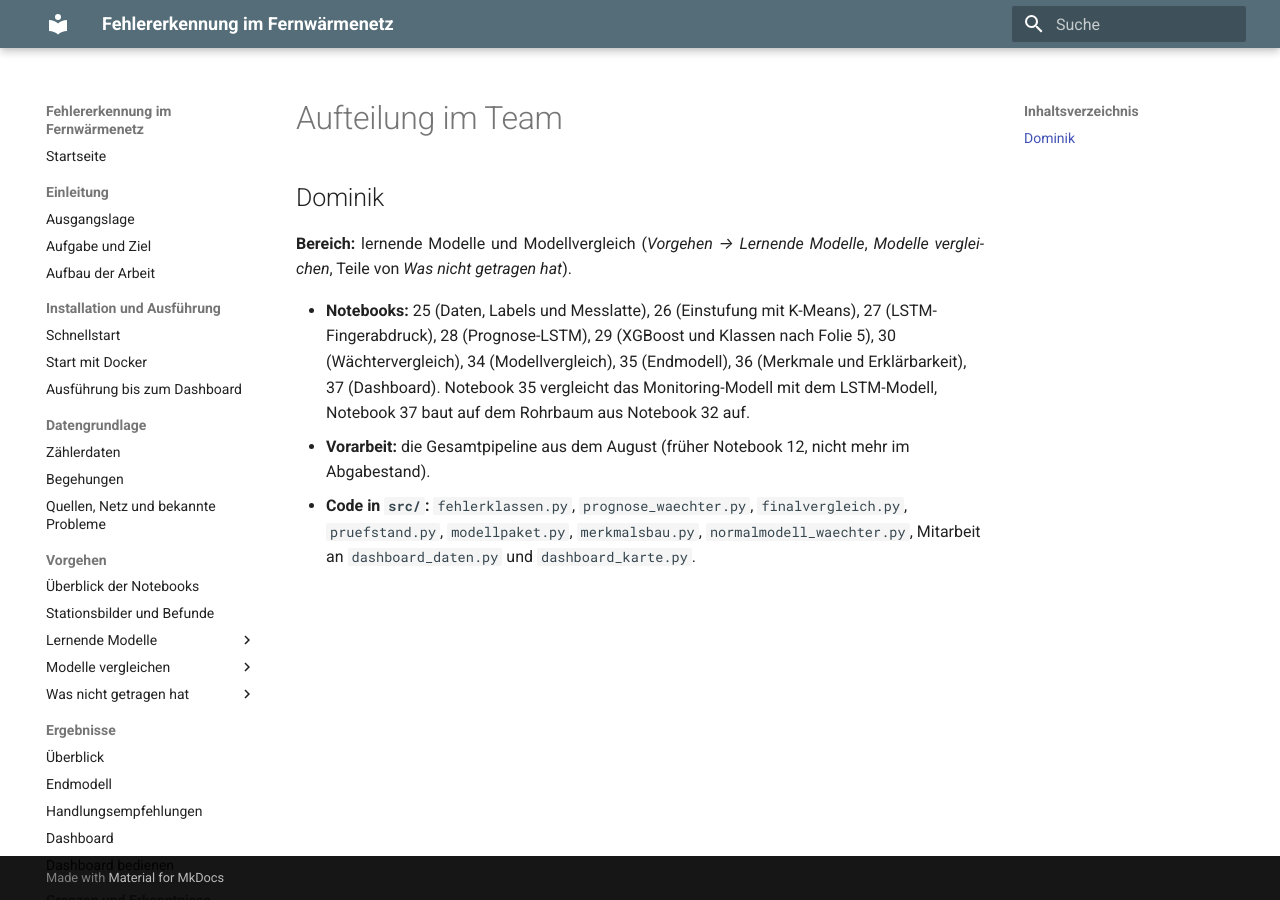
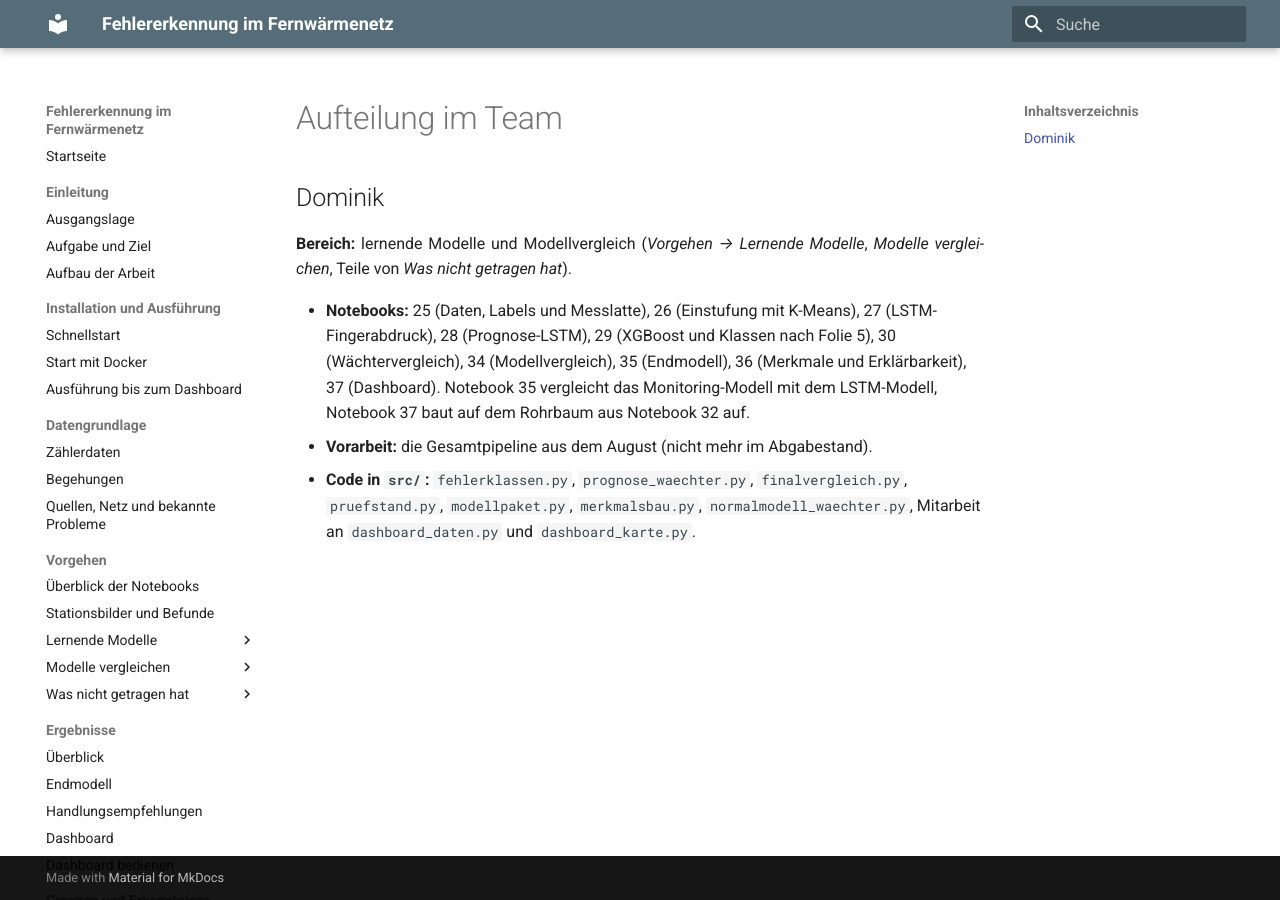
Before and after one commit to ivelinayna/projektseminar, an MkDocs documentation site: the page built from docs/aufteilung.md, in a window 1280 px wide. Built offline with MkDocs 1.6.1 and Material for MkDocs 9.7.7, drawn with Linux system fonts in a browser that asks for light colours.

Commit message:
Notebooks 29 und 34: Ausgaben aus meinem Lauf
Code, Ordner und Nummern bleiben wie im Umbau. Die Ausgaben stammen aus
meinem Lauf und passen damit zu den Zahlen auf den Doku-Seiten (Klassen
24/5/61/1, Prognose-LSTM mit CUSUM 24 von 43, Alarmbudget 204).
Aufteilung: Hinweis "früher Notebook 12" entfernt, weil 12 jetzt die
Stationsbilder sind.

```diff
--- a/docs/aufteilung.md
+++ b/docs/aufteilung.md
@@ -9,7 +9,7 @@
   28 (Prognose-LSTM), 29 (XGBoost und Klassen nach Folie 5), 30 (Wächtervergleich), 34 (Modellvergleich),
   35 (Endmodell), 36 (Merkmale und Erklärbarkeit), 37 (Dashboard). Notebook 35 vergleicht das Monitoring-Modell mit
   dem LSTM-Modell, Notebook 37 baut auf dem Rohrbaum aus Notebook 32 auf.
-- **Vorarbeit:** die Gesamtpipeline aus dem August (früher Notebook 12, nicht mehr im Abgabestand).
+- **Vorarbeit:** die Gesamtpipeline aus dem August (nicht mehr im Abgabestand).
 - **Code in `src/`:** `fehlerklassen.py`, `prognose_waechter.py`, `finalvergleich.py`, `pruefstand.py`,
   `modellpaket.py`, `merkmalsbau.py`, `normalmodell_waechter.py`, Mitarbeit an `dashboard_daten.py` und
   `dashboard_karte.py`.
```
Also changed, not shown: 2 other files.
